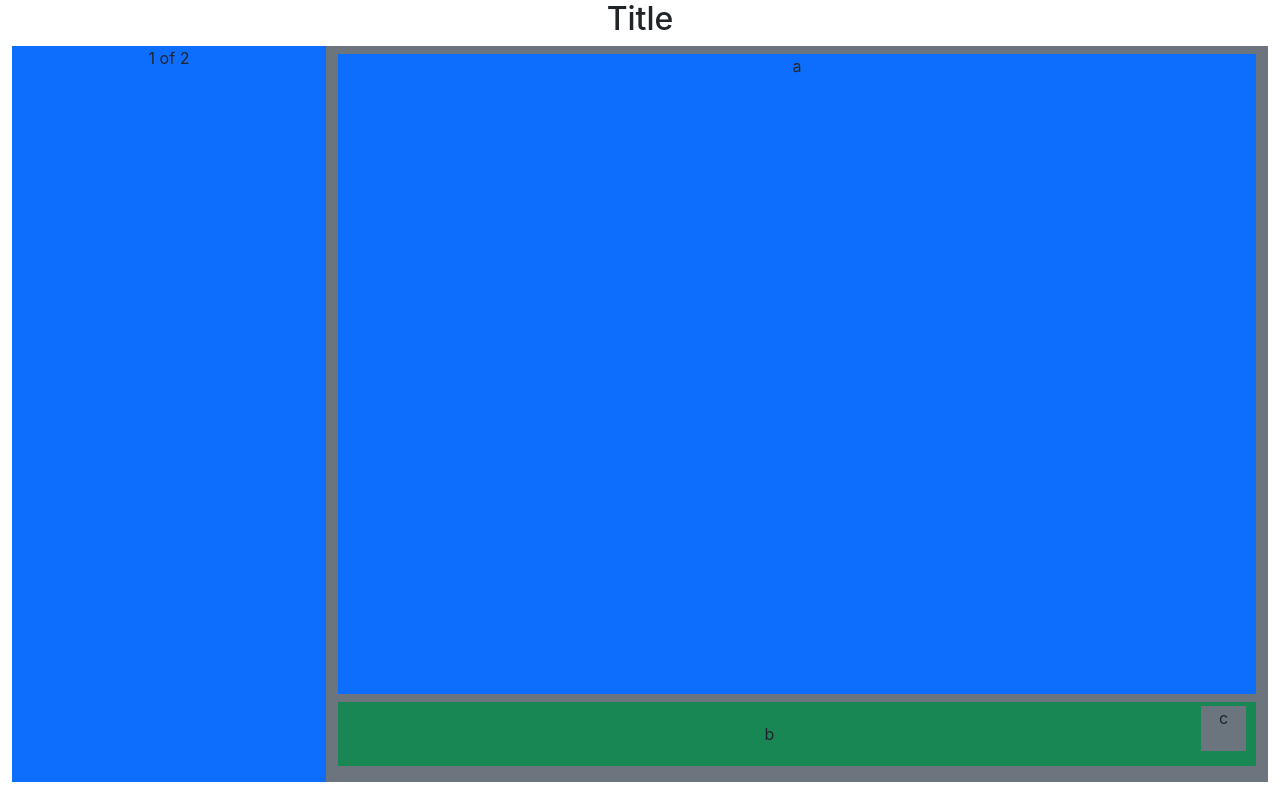
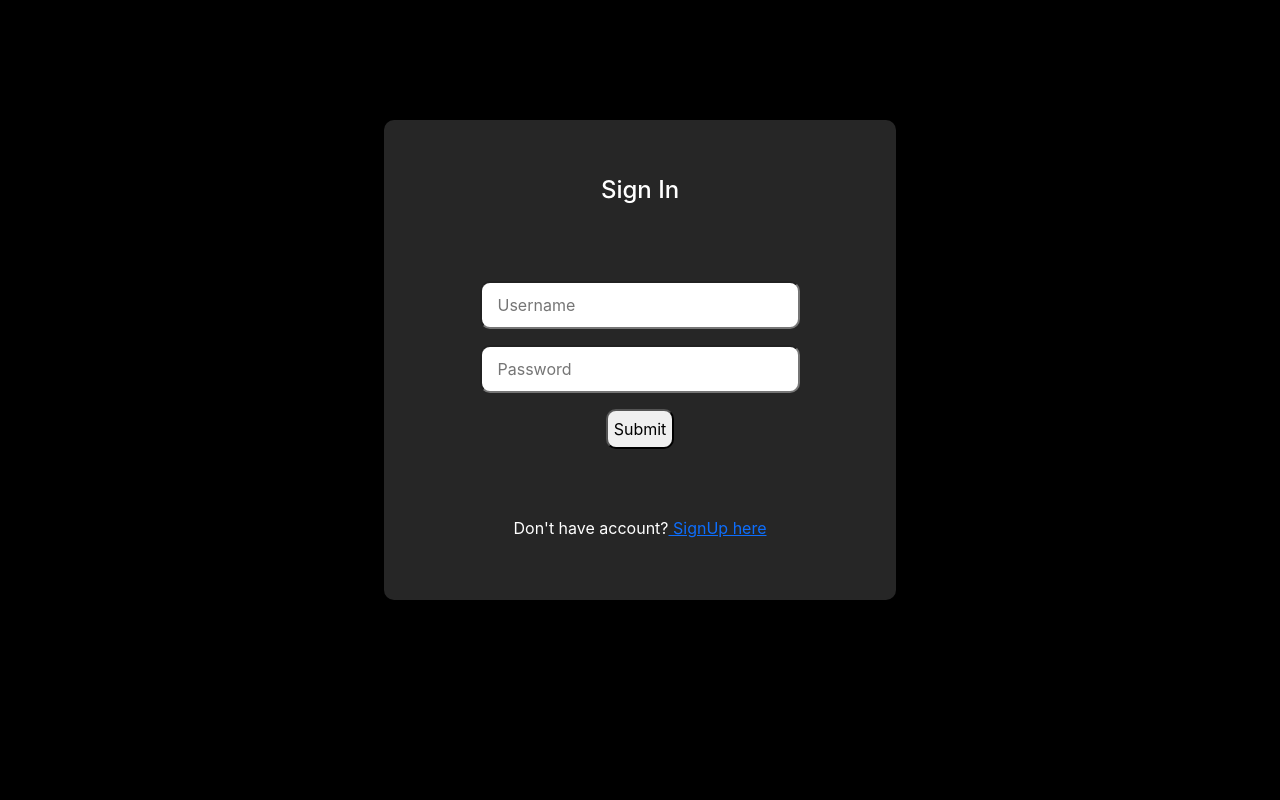
Before and after one commit to ganupadval/gpt, a React (Create React App) app: page / in a window 1280 px wide. Built offline with nearby package versions, Linux system fonts and the light colour scheme.

Commit message:
new pages added

```diff
--- a/package.json
+++ b/package.json
@@ -8,7 +8,9 @@
     "@testing-library/user-event": "^13.5.0",
     "react": "^18.2.0",
     "react-dom": "^18.2.0",
+    "react-router-dom": "^6.15.0",
     "react-scripts": "5.0.1",
+    "styled-components": "^6.0.7",
     "web-vitals": "^2.1.4"
   },
   "scripts": {
--- a/src/App.css
+++ b/src/App.css
@@ -1,38 +1,28 @@
-.App {
-  text-align: center;
+body {
+  background: rgba(0, 0, 0, 1);
+  /* Keep the inherited background full size. */
+  background-attachment: fixed;
+  background-size: cover;
+  /* display: grid; */
+  align-items: center;
+  justify-content: center;
+  height: 100%;
+
 }
 
-.App-logo {
-  height: 40vmin;
-  pointer-events: none;
-}
+.container {
+  background-color: rgba(255, 255, 255, .15);
+  backdrop-filter: blur(5px);
+  border-radius: 10px;
+ }
 
-@media (prefers-reduced-motion: no-preference) {
-  .App-logo {
-    animation: App-logo-spin infinite 20s linear;
-  }
-}
-
-.App-header {
-  background-color: #282c34;
-  min-height: 100vh;
-  display: flex;
-  flex-direction: column;
-  align-items: center;
-  justify-content: center;
-  font-size: calc(10px + 2vmin);
-  color: white;
-}
-
-.App-link {
-  color: #61dafb;
-}
-
-@keyframes App-logo-spin {
-  from {
-    transform: rotate(0deg);
-  }
-  to {
-    transform: rotate(360deg);
-  }
-}
+ .list{
+  background-color: rgba(255, 255, 255, .15);
+  backdrop-filter: blur(5px);
+  list-style: none;
+  margin: 5px;
+  height: 7vh;
+  padding: 10px;
+  font-weight: 700;
+  border-radius: 10px;
+ }
--- a/src/App.js
+++ b/src/App.js
@@ -1,28 +1,18 @@
-import logo from "./logo.svg";
 import "./App.css";
-
+import Chat from "./components/Chat";
+import Login from "./components/Login";
+import SignUp from "./components/SignUp";
+import { BrowserRouter as Router, Route, Routes } from "react-router-dom";
 function App() {
   return (
-    <div className="App">
-      <div className="container text-center mw-100 m-0 ">
-        <h2>Title</h2>
-      </div>
-      <div className="container text-center mw-100 ">
-        <div className="row m-auto " style={{ height: "92vh" }}>
-          <div className="col-3 bg-primary d-none d-md-block">1 of 2</div>
-          <div className="col-md-9 bg-secondary ">
-            <div className="m-auto mt-2">
-              <div className="bg-primary " style={{ height: "80vh" }}>
-                a
-              </div>
-              <div className="bg-success mt-2" style={{ height: "8vh", display:'flex' }}>
-                <div className="m-auto">b</div>
-                <div className="bg-secondary mt-1" style={{height:"45px", width:"45px", marginRight:'10px'}}>c</div>
-              </div>
-            </div>
-          </div>
-        </div>
-      </div>
+    <div className="App text-white">
+      <Router>
+        <Routes>
+          <Route exact path="/" Component={Login}></Route>
+          <Route path="/signup" Component={SignUp}></Route>
+          <Route path="/chat" Component={Chat}></Route>
+        </Routes>
+      </Router>
     </div>
   );
 }
--- /dev/null
+++ b/src/components/Chat.js
@@ -0,0 +1,58 @@
+import React from 'react'
+
+export default function Chat() {
+  return (
+    <div>
+      <div
+        className="container m-2 p-2"
+        style={{ minWidth: "-webkit-fill-available" }}
+      >
+        <h4>Title</h4>
+      </div>
+      <div className=" mw-100 ">
+        <div className="d-flex" style={{ height: "90vh" }}>
+          <div
+            className=" container m-2 d-none d-md-block"
+            style={{ width: "30%" }}
+          >
+            <div className="m-auto mt-2">
+              <li className="list">Chat 1</li>
+
+              <li className="list">Chat 2</li>
+            </div>
+          </div>
+          <div className=" container m-2 ">
+            <div className="m-auto mt-2">
+              <div className="container" style={{ height: "75vh" }}>
+                a
+              </div>
+              <div
+                className="container mt-2"
+                style={{ height: "8vh", display: "flex" }}
+              >
+                <form className="d-flex ">
+                  <input type="text" className="m-auto" style={{width:"70vw", height:"6vh", backgroundColor:"rgba(255, 255, 255, .50)", border:"none", borderRadius:'10px'}}></input>
+                  <input type="submit"
+                    className="m-auto"
+                    style={{
+                      height: "45px",
+                      width: "60px",
+                      color:"yellowgreen",
+                      marginRight: "10px",
+                      border:"none",
+                      backgroundColor:"rgba(255, 255, 255, .20)",
+                      borderRadius:"10px",
+                    }}
+                    value="Start"
+                  >
+
+                  </input>
+                </form>
+              </div>
+            </div>
+          </div>
+        </div>
+      </div>
+    </div>
+  )
+}
--- /dev/null
+++ b/src/components/Login.js
@@ -0,0 +1,66 @@
+import React from "react";
+import { Link } from "react-router-dom";
+
+export default function Login() {
+  return (
+    <>
+      <br />
+      <br />
+      <br />
+      <div
+        className="d-flex"
+        style={{ justifyContent: "center", alignContent: "center" }}
+      >
+        <div
+          className="text-center container p-2 m-5 d-grid"
+          style={{ width: "40%", height: "60vh" }}
+        >
+          <h4 className="mt-5">Sign In</h4>
+
+          <form
+            style={{
+              display: "grid",
+              justifyItems: "center",
+              alignContent: "space-evenly",
+              height: "25vh",
+            }}
+          >
+            <div>
+              <input
+                style={{
+                  minWidth: "25vw",
+                  height: "6vh",
+                  borderRadius: "10px",
+                }}
+                type="text"
+                placeholder="   Username"
+              ></input>
+            </div>
+            <div>
+              <input
+                style={{
+                  minWidth: "25vw",
+                  height: "6vh",
+                  borderRadius: "10px",
+                }}
+                type="password"
+                placeholder="   Password"
+              ></input>
+            </div>
+            <div>
+            <Link to='/chat'>
+              <input
+                type="submit"
+                style={{ height: "5vh", borderRadius: "10px" }}
+              ></input></Link>
+            </div>
+          </form>
+
+          <span>
+            Don't have account?<Link to="/signup"> SignUp here</Link>
+          </span>
+        </div>
+      </div>
+    </>
+  );
+}
--- /dev/null
+++ b/src/components/SignUp.js
@@ -0,0 +1,75 @@
+import React from "react";
+import { Link } from "react-router-dom";
+
+export default function SignUp() {
+  return (
+    <div>
+      <br />
+      <br />
+      <br />
+      <div
+        className="d-flex"
+        style={{ justifyContent: "center", alignContent: "center" }}
+      >
+        <div
+          className="text-center container p-2 m-5 d-grid"
+          style={{ width: "40%", height: "60vh" }}
+        >
+          <h4 className="mt-5">Sign Up</h4>
+
+          <form
+            style={{
+              display: "grid",
+              justifyItems: "center",
+              alignContent: "space-evenly",
+              height: "25vh",
+            }}
+          >
+            <div>
+              <input
+                style={{
+                  minWidth: "25vw",
+                  height: "6vh",
+                  borderRadius: "10px",
+                }}
+                type="text"
+                placeholder="   Username"
+              ></input>
+            </div>
+            <div>
+              <input
+                style={{
+                  minWidth: "25vw",
+                  height: "6vh",
+                  borderRadius: "10px",
+                }}
+                type="password"
+                placeholder="   Set Password"
+              ></input>
+            </div>
+            <div>
+              <input
+                style={{
+                  minWidth: "25vw",
+                  height: "6vh",
+                  borderRadius: "10px",
+                }}
+                type="password"
+                placeholder="   Confirm Password "
+              ></input>
+            </div>
+            <div>
+              <input
+                type="submit"
+                style={{ height: "5vh", borderRadius: "10px" }}
+              ></input>
+            </div>
+          </form>
+          <span>
+            Already have account? <Link to="/">SignIn here</Link>
+          </span>
+        </div>
+      </div>
+    </div>
+  );
+}
```
Also changed, not shown: src/Login.js (added), 1 other file (tests, documents, lock files or other folders).
